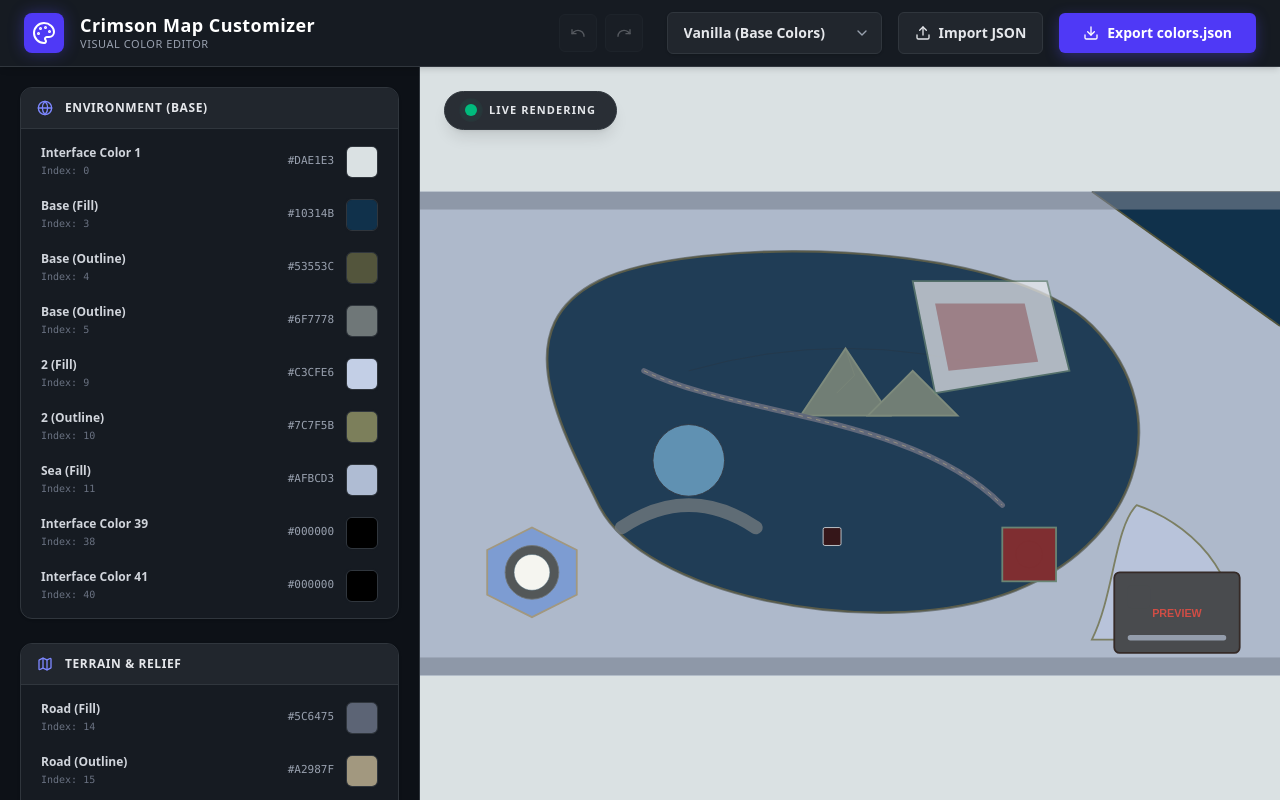
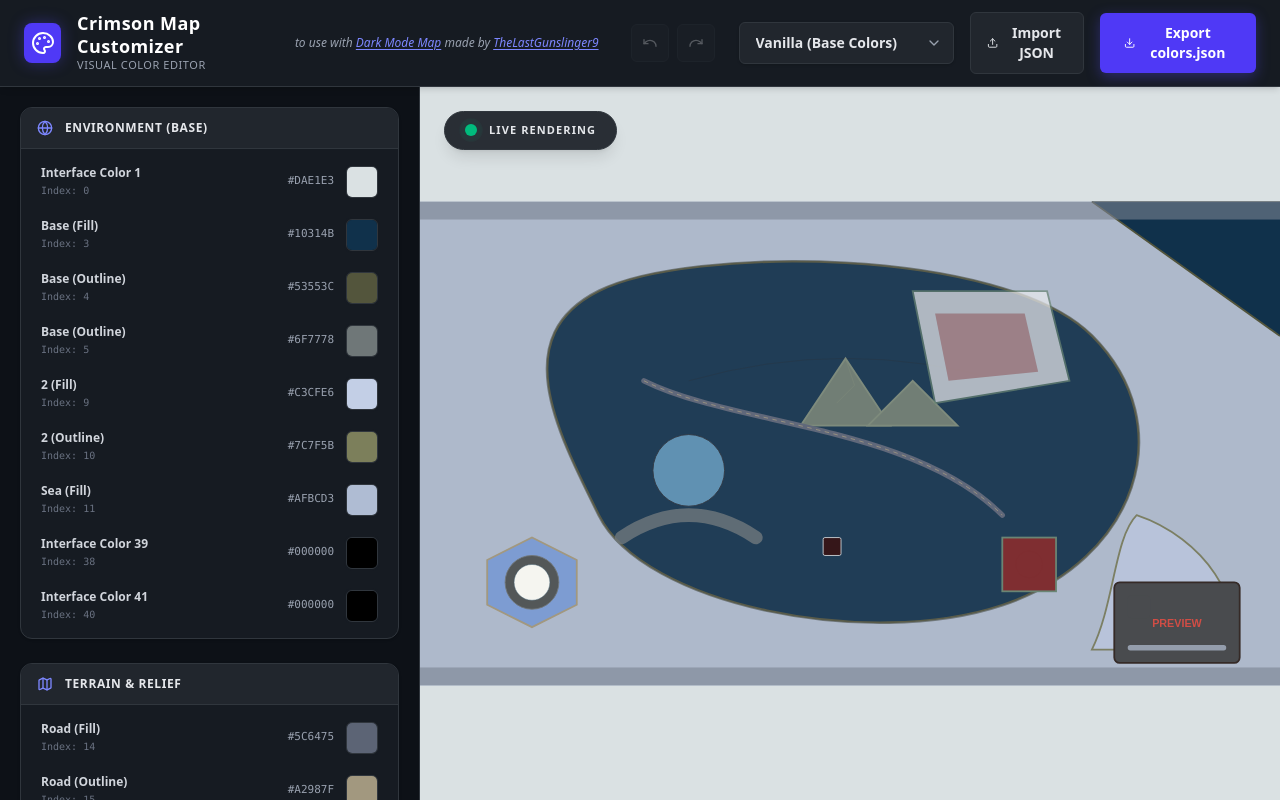
Before and after one commit to samaBR85/Crimson-Map-Customize, a React (Vite) app: page / in a window 1280 px wide. Built offline with nearby package versions, Linux system fonts and the light colour scheme.

Commit message:
feat: Add link to Dark Mode Map Nexus mod
Adds a persistent link in the UI that directs users to the Dark Mode Map mod on Nexus Mods and credits the author, improving discoverability for integrated mods.

```diff
--- a/src/App.tsx
+++ b/src/App.tsx
@@ -485,6 +485,28 @@
         </div>
 
         <div className="flex items-center gap-4">
+          <div className="hidden lg:flex items-center text-xs text-gray-400 mr-4 whitespace-nowrap italic">
+            <span>
+              to use with{" "}
+              <a
+                href="https://www.nexusmods.com/crimsondesert/mods/411"
+                target="_blank"
+                rel="noopener noreferrer"
+                className="text-indigo-400 hover:text-indigo-300 underline underline-offset-2 transition-colors"
+              >
+                Dark Mode Map
+              </a>{" "}
+              made by{" "}
+              <a
+                href="https://www.nexusmods.com/profile/TheLastGunslinger9"
+                target="_blank"
+                rel="noopener noreferrer"
+                className="text-indigo-400 hover:text-indigo-300 underline underline-offset-2 transition-colors"
+              >
+                TheLastGunslinger9
+              </a>
+            </span>
+          </div>
           <div className="flex items-center gap-2 mr-2">
             <button
               onClick={undo}
```
